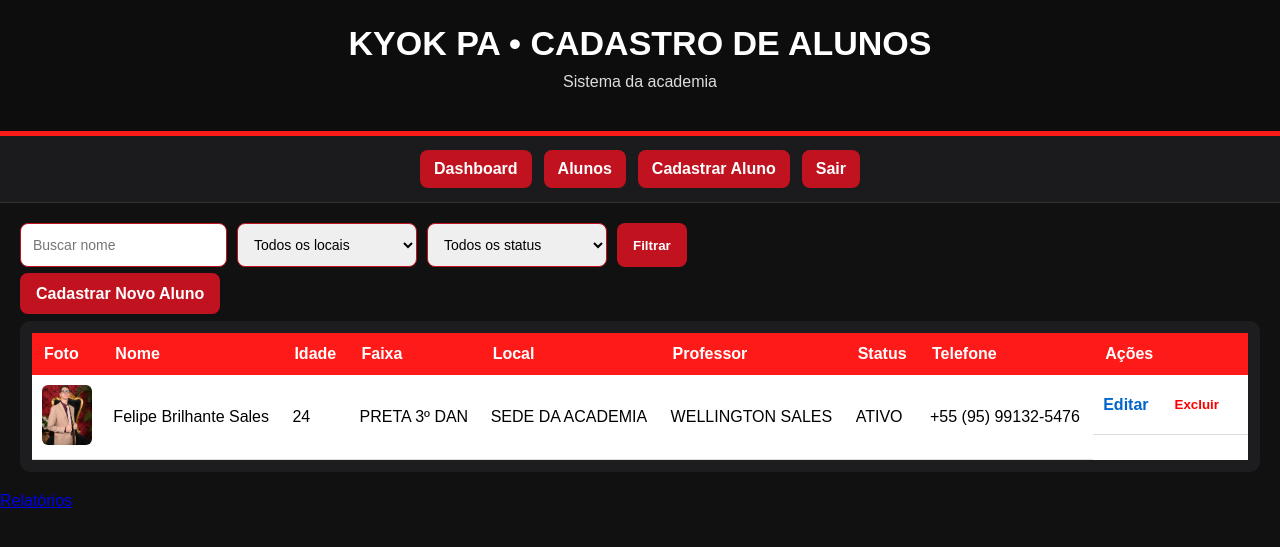
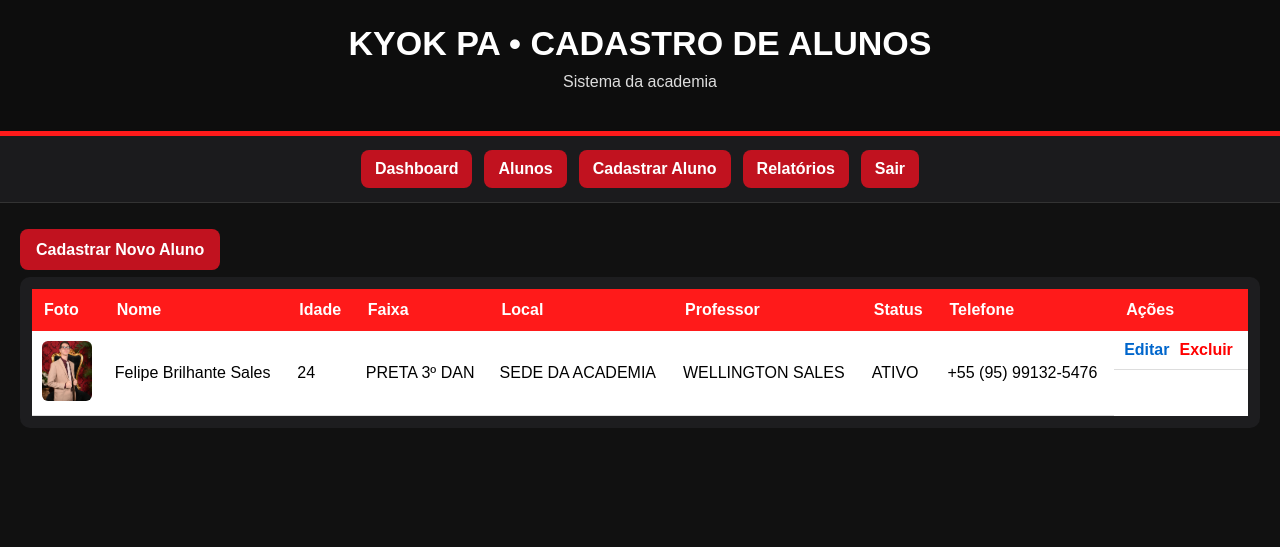
Before and after one commit to felipebsales71-cmd/kyokpa, a Flask app: page /alunos in a window 1280 px wide. Shown: the top 547 px of the page. Run offline with Flask 3, Linux system fonts and the light colour scheme; a user stored in the database is signed in; data comes from the database, SQL or seed files in the repository.

Commit message:
corrigindo alunos html

```diff
--- a/templates/alunos.html
+++ b/templates/alunos.html
@@ -15,6 +15,7 @@
         <a href="{{ url_for('dashboard') }}">Dashboard</a>
         <a href="{{ url_for('alunos') }}">Alunos</a>
         <a href="{{ url_for('cadastrar_aluno') }}">Cadastrar Aluno</a>
+        <a href="{{ url_for('relatorios') }}">Relatórios</a>
         <a href="{{ url_for('logout') }}">Sair</a>
     </nav>
 
@@ -24,26 +25,6 @@
                 <div class="flash-msg">{{ messages[0] }}</div>
             {% endif %}
         {% endwith %}
-
-        <form method="get" class="filtros">
-            <input type="text" name="busca" placeholder="Buscar nome" value="{{ busca }}">
-
-            <select name="local">
-                <option value="">Todos os locais</option>
-                {% for item in locais %}
-                    <option value="{{ item }}" {% if item == local_filtro %}selected{% endif %}>{{ item }}</option>
-                {% endfor %}
-            </select>
-
-            <select name="status">
-                <option value="">Todos os status</option>
-                {% for item in status_opcoes %}
-                    <option value="{{ item }}" {% if item == status_filtro %}selected{% endif %}>{{ item }}</option>
-                {% endfor %}
-            </select>
-
-            <button type="submit">Filtrar</button>
-        </form>
 
         <div class="top-bar">
             <a href="{{ url_for('cadastrar_aluno') }}" class="btn">Cadastrar Novo Aluno</a>
@@ -65,6 +46,7 @@
                     </tr>
                 </thead>
                 <tbody>
+                    {% if alunos %}
                         {% for aluno in alunos %}
                         <tr>
                             <td>
@@ -82,16 +64,18 @@
                             <td>{{ aluno["status"] }}</td>
                             <td>{{ aluno["telefone"] }}</td>
                             <td class="acoes-tabela">
-                            <a href="{{ url_for('editar_aluno', aluno_id=aluno['id']) }}" class="btn-editar">Editar</a>
-                            <form method="post" action="{{ url_for('excluir_aluno', aluno_id=aluno['id']) }}" style="display:inline;">
-                                <button type="submit" class="btn-excluir" onclick="return confirm('Deseja excluir este aluno?')">Excluir</button>
-                            </form>
+                                <a href="{{ url_for('editar_aluno', id=aluno['id']) }}" class="btn-editar">Editar</a>
+                                <a href="{{ url_for('excluir_aluno', id=aluno['id']) }}"
+                                   class="btn-excluir"
+                                   onclick="return confirm('Deseja excluir este aluno?')">
+                                   Excluir
+                                </a>
                             </td>
                         </tr>
                         {% endfor %}
-                    {% if not alunos %}
+                    {% else %}
                         <tr>
-                        <td colspan="9" style="text-align:center;">Nenhum aluno encontrado.</td>
+                            <td colspan="9" style="text-align:center;">Nenhum aluno cadastrado.</td>
                         </tr>
                     {% endif %}
                 </tbody>
@@ -100,4 +84,3 @@
     </main>
 </body>
 </html>
-<a href="{{ url_for('relatorios') }}">Relatórios</a>
```
Lines whose indentation alone changed are shown as unchanged.
